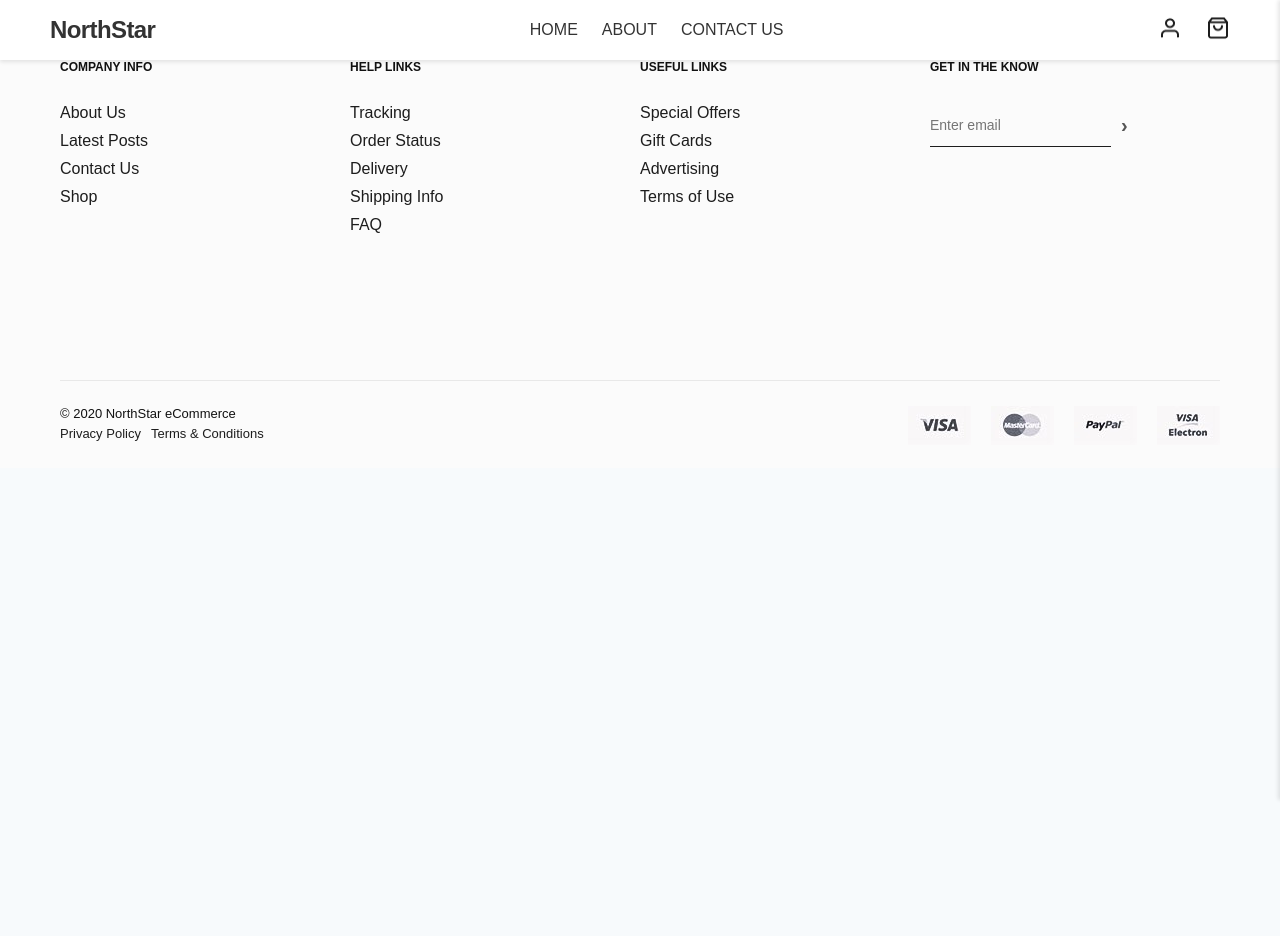
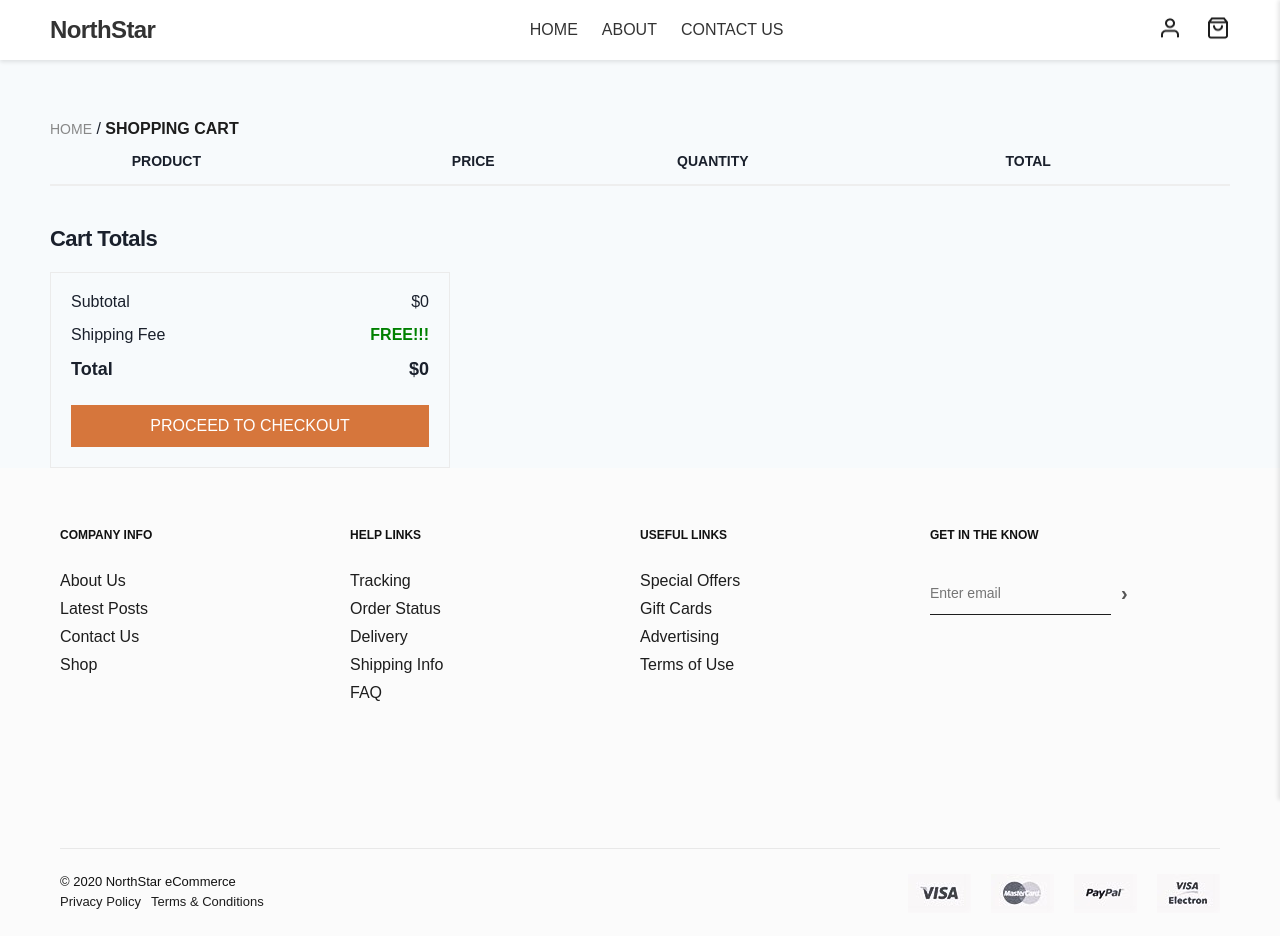
Before and after one commit to legendofnoobs/iti-project, a React (Create React App) app in the folder react-project/: page /cart in a window 1280 px wide. Before the commit the page ends 800 px from the top, so only its background shows below. Built offline with nearby package versions, Linux system fonts and the light colour scheme.

Commit message:
add cart

```diff
--- a/react-project/src/App.js
+++ b/react-project/src/App.js
@@ -5,6 +5,7 @@
 import Home from "./pages/home/Home";
 import SingleProduct from "./pages/singleProduct/SingleProduct";
 import About from "./pages/about/About";
+import Cart from "./pages/cart/Cart";
 import { DataProvider } from "./store/DataContext";
 import "./App.css";
 
@@ -16,6 +17,7 @@
         <Routes>
           <Route path="/" element={<Home />} />
           <Route path="/about" element={<About />} />
+          <Route path="/cart" element={<Cart />} />
           <Route path="/checkout" element={<Checkout />} />
           <Route path="/single-product" element={<SingleProduct />} />
         </Routes>
--- a/react-project/src/pages/cart/cart.js
+++ b/react-project/src/pages/cart/cart.js
@@ -2,7 +2,7 @@
 import { useNavigate } from "react-router-dom";
 import "./cart.css";
 
-export default function ShoppingCart() {
+export default function Cart() {
   const navigate = useNavigate();
 
   const [cartItem, setCartItem] = useState(null);
```
